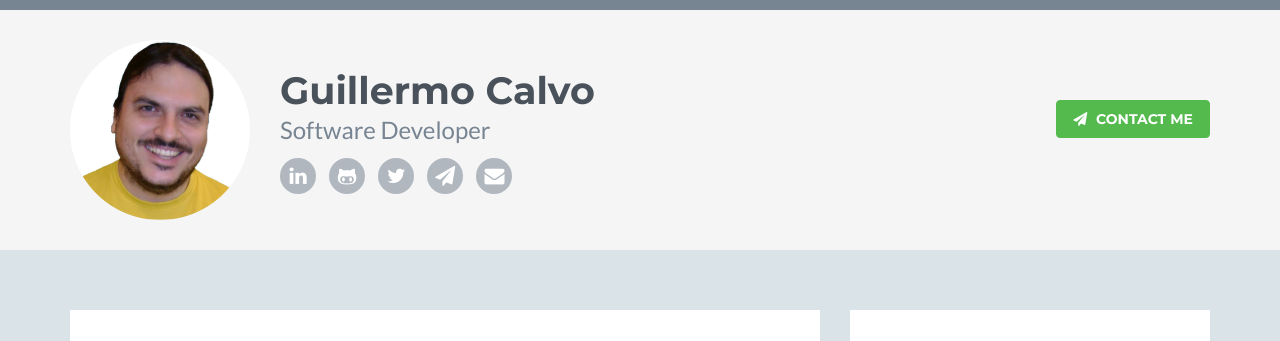
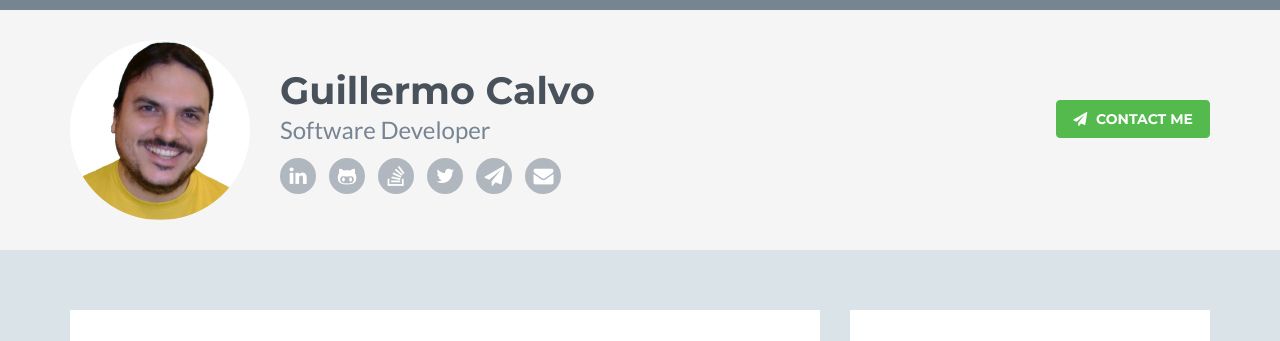
Before and after one commit to guillermocalvo/guillermocalvo.github.io, a Jekyll site: the page built from index.md, in a window 1280 px wide. Shown: the top 341 px of the page. Built offline with Jekyll 4.4.1, drawn with Linux system fonts in a browser that asks for light colours.

Commit message:
Add social link (stack overflow)

```diff
--- a/_data/social.yml
+++ b/_data/social.yml
@@ -3,6 +3,8 @@ featured:
     link: 'https://linkedin.com/in/guillermocalvo'
   - icon: github-alt
     link: 'https://github.com/guillermocalvo'
+  - icon: stack-overflow
+    link: 'https://stackoverflow.com/story/guillermocalvo'
   - icon: twitter
     link: 'https://twitter.com/gcalvo'
   - icon: paper-plane
```
